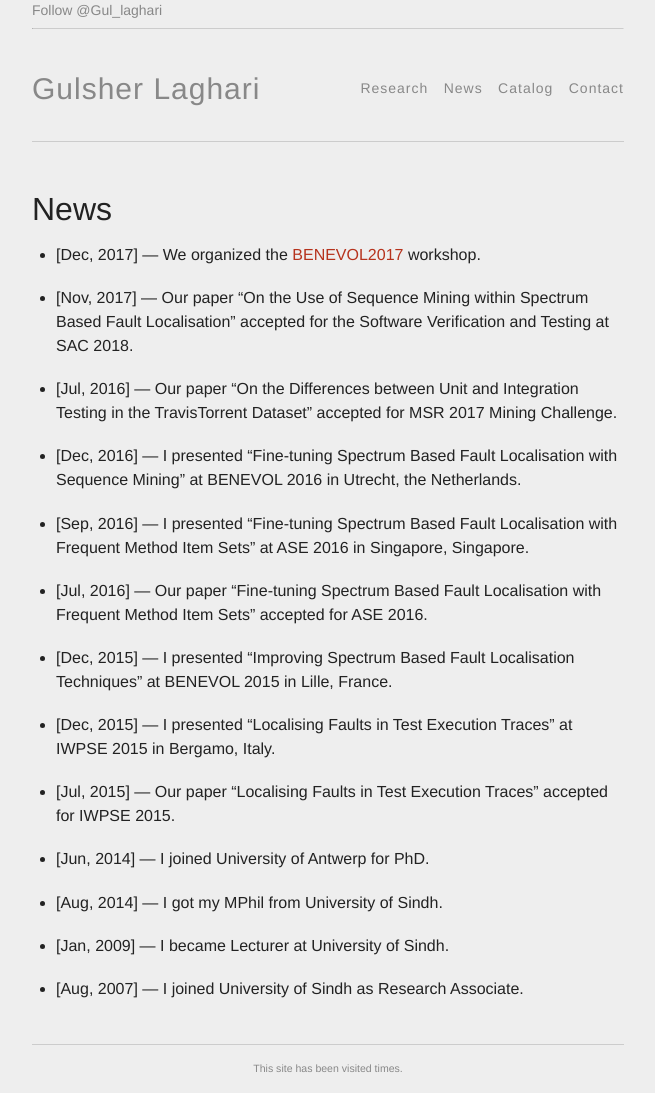
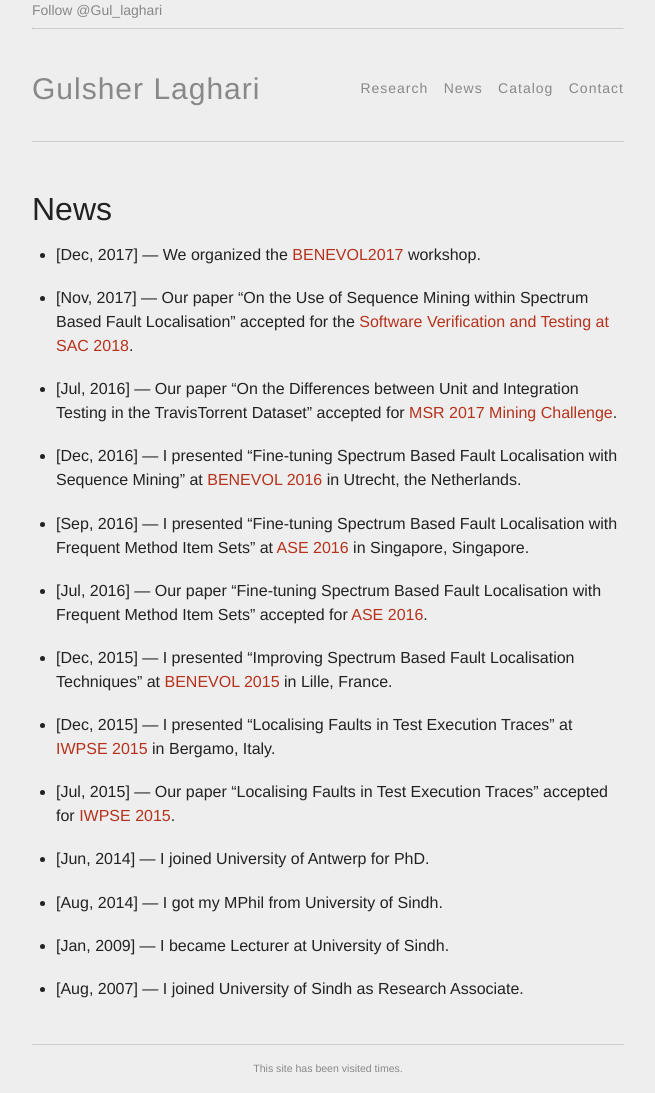
Before and after one commit to glaghari/glaghari.github.io, a Jekyll site: the page built from news.md, in a window 1280 px wide. Shown: the whole page, without its empty margins (312-967 px from the left). Built offline with Jekyll 4.4.1, drawn with Linux system fonts in a browser that asks for light colours; comment, search, counter and statistics services are not loaded; part of the change alters nothing that is shown.

Commit message:
Add links to news

```diff
--- a/_data/news.yml
+++ b/_data/news.yml
@@ -1,28 +1,28 @@
 - title: "We organized the [BENEVOL2017](http://ansymore.uantwerpen.be/events/BENEVOL2017) workshop."
   date:  "Dec, 2017"
 
-- title: "Our paper \"On the Use of Sequence Mining within Spectrum Based Fault Localisation\" accepted for the Software Verification and Testing at SAC 2018."
+- title: "Our paper \"On the Use of Sequence Mining within Spectrum Based Fault Localisation\" accepted for the [Software Verification and Testing at SAC 2018](http://sac-svt-2018.imag.fr)."
   date:  "Nov, 2017"
 
-- title: "Our paper \"On the Differences between Unit and Integration Testing in the TravisTorrent Dataset\" accepted for MSR 2017 Mining Challenge."
+- title: "Our paper \"On the Differences between Unit and Integration Testing in the TravisTorrent Dataset\" accepted for [MSR 2017 Mining Challenge](http://2017.msrconf.org/#/challenge)."
   date:  "Jul, 2016"
 
-- title: "I presented \"Fine-tuning Spectrum Based Fault Localisation with Sequence Mining\" at BENEVOL 2016 in Utrecht, the Netherlands."
+- title: "I presented \"Fine-tuning Spectrum Based Fault Localisation with Sequence Mining\" at [BENEVOL 2016](https://benevol2016.wordpress.com) in Utrecht, the Netherlands."
   date:  "Dec, 2016"
 
-- title: "I presented \"Fine-tuning Spectrum Based Fault Localisation with Frequent Method Item Sets\" at ASE 2016 in Singapore, Singapore."
+- title: "I presented \"Fine-tuning Spectrum Based Fault Localisation with Frequent Method Item Sets\" at [ASE 2016](http://www.ase2016.org) in Singapore, Singapore."
   date:  "Sep, 2016"
 
-- title: "Our paper \"Fine-tuning Spectrum Based Fault Localisation with Frequent Method Item Sets\" accepted for ASE 2016."
+- title: "Our paper \"Fine-tuning Spectrum Based Fault Localisation with Frequent Method Item Sets\" accepted for [ASE 2016](http://www.ase2016.org)."
   date:  "Jul, 2016"
 
-- title: "I presented \"Improving Spectrum Based Fault Localisation Techniques\" at BENEVOL 2015 in Lille, France."
+- title: "I presented \"Improving Spectrum Based Fault Localisation Techniques\" at [BENEVOL 2015](http://cristal.univ-lille.fr/evolille2015/benevol.html) in Lille, France."
   date:  "Dec, 2015"
 
-- title: "I presented \"Localising Faults in Test Execution Traces\" at IWPSE 2015 in Bergamo, Italy."
+- title: "I presented \"Localising Faults in Test Execution Traces\" at [IWPSE 2015](http://gregoriorobles.github.io/iwpse15-web/) in Bergamo, Italy."
   date:  "Dec, 2015"
 
-- title: "Our paper \"Localising Faults in Test Execution Traces\" accepted for IWPSE 2015."
+- title: "Our paper \"Localising Faults in Test Execution Traces\" accepted for [IWPSE 2015](http://gregoriorobles.github.io/iwpse15-web/)."
   date:  "Jul, 2015"
 
 - title: "I joined University of Antwerp for PhD."
```
